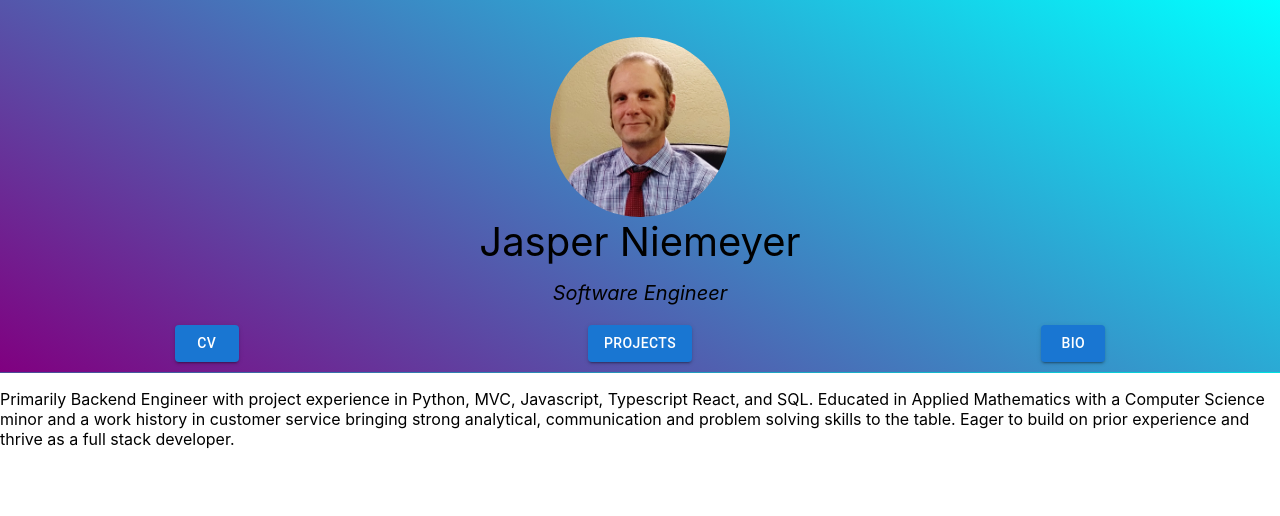
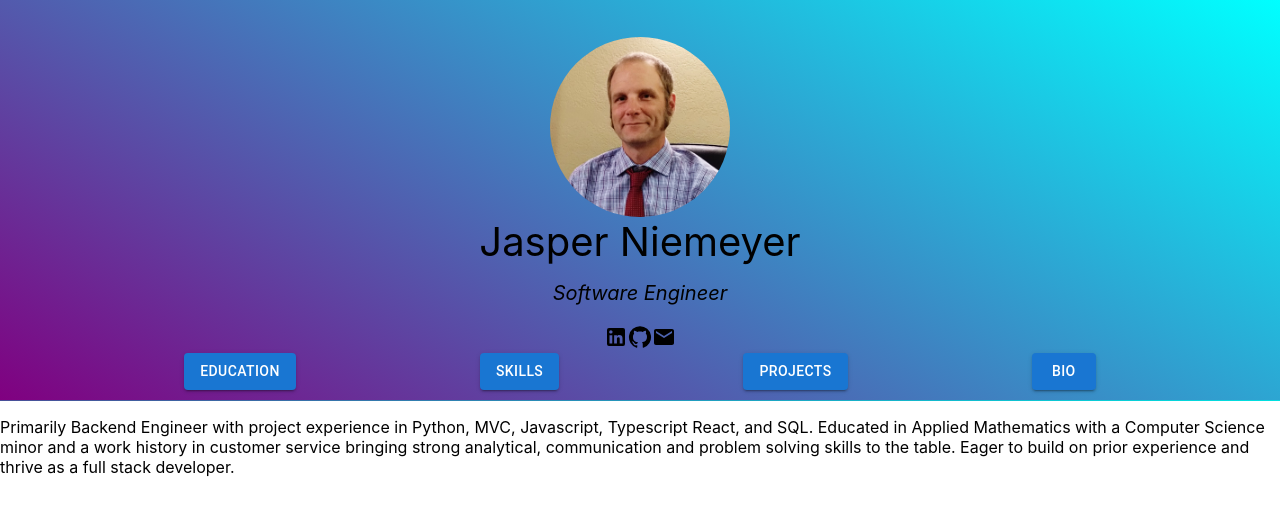
Before and after one commit to jjniemeyer/profile, a JavaScript app: page / in a window 1280 px wide. Shown: the top 516 px of the page. Built offline with nearby package versions, Linux system fonts and the light colour scheme; the HTML template or start-up script is replaced by a standard one.

Commit message:
playing with icons

```diff
--- a/package.json
+++ b/package.json
@@ -6,6 +6,7 @@
     "@emotion/react": "^11.10.5",
     "@emotion/styled": "^11.10.5",
     "@fontsource/roboto": "^4.5.8",
+    "@mui/icons-material": "^5.10.16",
     "@mui/material": "^5.10.17",
     "@testing-library/jest-dom": "^5.16.5",
     "@testing-library/react": "^13.4.0",
--- a/src/App.css
+++ b/src/App.css
@@ -10,6 +10,20 @@
 
 p#sub-heading {
   font-size: 1.25em;
+}
+
+#header-icons {
+  margin: 10px;
+  padding: 10px;
+}
+
+.hidden {
+  display: none;
+  margin: 5px;
+}
+
+.email:hover + .hidden {
+  display: block;
 }
 
 .box {
@@ -25,7 +39,7 @@ p#sub-heading {
 
 .nav {
   display: flex;
-  justify-content: space-around;
+  justify-content: space-evenly;
   margin-bottom: 10px;
 }
 
--- a/src/App.js
+++ b/src/App.js
@@ -2,6 +2,10 @@ import './App.css';
 import Box from '@mui/material/Box'
 import Avatar from '@mui/material/Avatar'
 import Button from '@mui/material/Button'
+import Link from '@mui/material/Link'
+import LinkedInIcon from '@mui/icons-material/LinkedIn'
+import GitHubIcon from '@mui/icons-material/GitHub'
+import EmailIcon from '@mui/icons-material/Email'
 const avatar = require("./static/images/avatar/jjn.jpeg")
 
 function App() {
@@ -13,9 +17,23 @@ function App() {
         <div className='header'>
           <p className='heading'>Jasper Niemeyer</p>
           <p id='sub-heading'><em>Software Engineer</em></p>
+          <div className='header-icons'>
+            <Link color="inherit" target="_blank" href="https://www.linkedin.com/in/jjniemeyer/">
+              <LinkedInIcon >LinkedIn profile</LinkedInIcon>
+            </Link>
+            <Link color="inherit" target="_blank" href="https://github.com/jjniemeyer">
+              <GitHubIcon>GitHub profile</GitHubIcon>
+            </Link>
+            <Link color="inherit" href="mailto:jasper.j.niemeyer@gmail.com">
+              <EmailIcon className='email'>send email to jasper.j.niemeyer@gmail.com</EmailIcon>
+              <div className='hidden'>Right click to copy email address</div>
+            </Link>
+
+          </div>
         </div>
         <div className='nav'>
-          <Button variant="contained">CV</Button>
+          <Button variant="contained">Education</Button>
+          <Button variant="contained">Skills</Button>
           <Button variant="contained">Projects</Button>
           <Button variant="contained">Bio</Button>
         </div>
```
Also changed, not shown: 1 other file (tests, documents, lock files or other folders).
